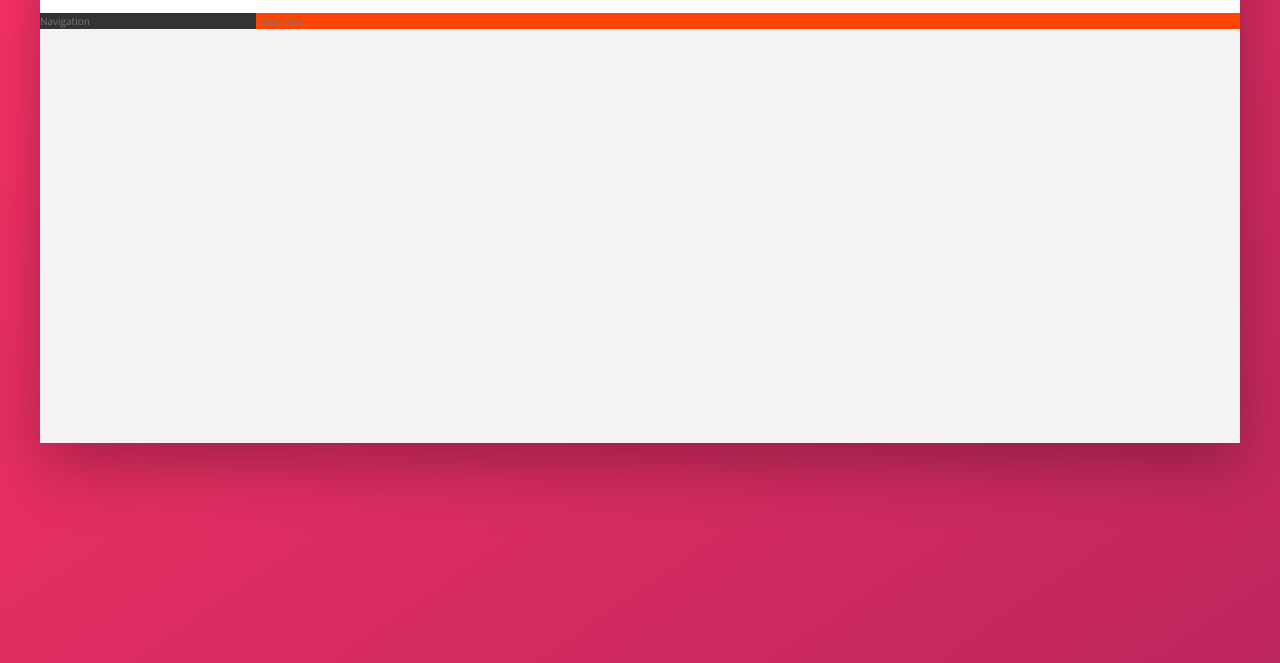
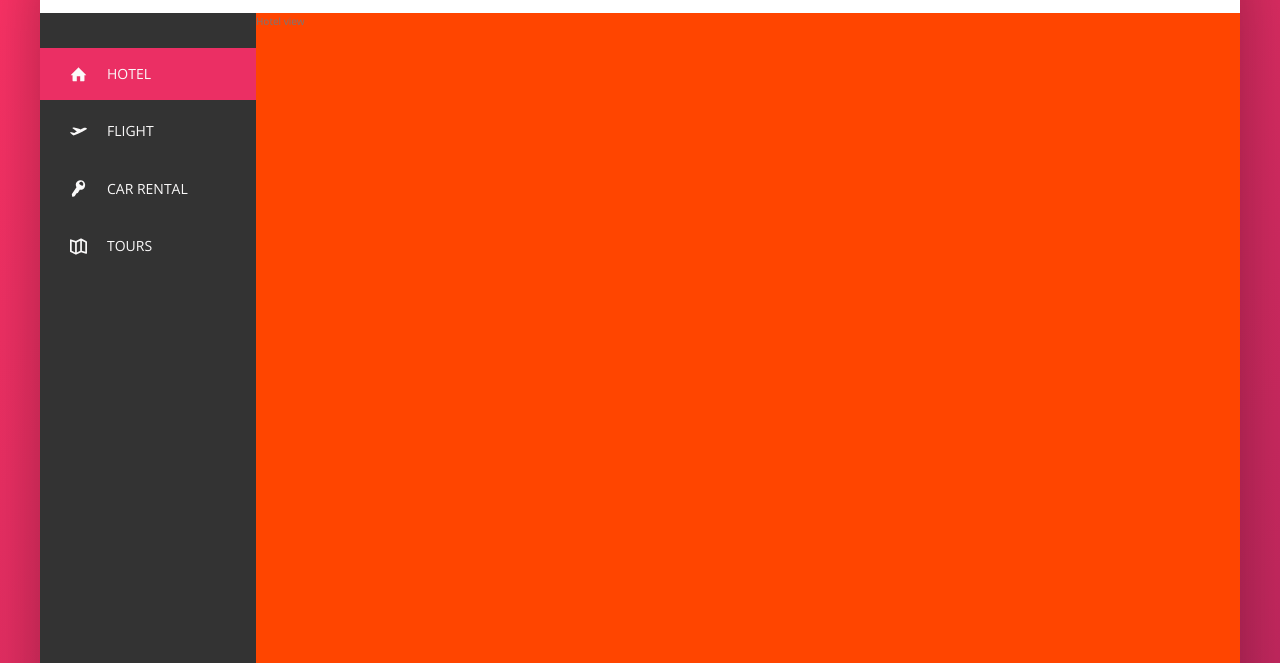
Before and after one commit to lawellwilhelm-dev/trillo, a website: page index.html in a window 1280 px wide. Shown: the part 137-800 px from the top of the page. Drawn offline with nearby package versions, Linux system fonts and the light colour scheme.

Commit message:
Build the navigation

```diff
--- a/index.html
+++ b/index.html
@@ -46,9 +46,47 @@
                     </div>
                 </nav>
             </header>
+
             <div class="content">
                 <nav class="sidebar">
-                    Navigation
+                    <ul class="side-nav">
+                        <li class="side-nav__item side-nav__item--active">
+                            <a href="#" class="side-nav__link">
+                                <svg class="side-nav__icon">
+                                    <use xlink:href="img/sprite.svg#icon-home"></use>
+                                </svg>
+                                <span>Hotel</span>
+                            </a>
+                        </li>
+                        <li class="side-nav__item">
+                            <a href="#" class="side-nav__link">
+                                <svg class="side-nav__icon">
+                                    <use xlink:href="img/sprite.svg#icon-aircraft-take-off"></use>
+                                </svg>
+                                <span>Flight</span>
+                            </a>
+                        </li>
+                        <li class="side-nav__item">
+                            <a href="#" class="side-nav__link">
+                                <svg class="side-nav__icon">
+                                    <use xlink:href="img/sprite.svg#icon-key"></use>
+                                </svg>
+                                <span>Car rental</span>
+                            </a>
+                        </li>
+                        <li class="side-nav__item">
+                            <a href="#" class="side-nav__link">
+                                <svg class="side-nav__icon">
+                                    <use xlink:href="img/sprite.svg#icon-map"></use>
+                                </svg>
+                                <span>Tours</span>
+                            </a>
+                        </li>
+                    </ul>
+
+                    <div class="legal">
+                        &copy; 2020 by Trillo. All right reserved.
+                    </div>
                 </nav>
                 <main class="hotel-view">
                     Hotel view
--- a/sass/_components.scss
+++ b/sass/_components.scss
@@ -131,3 +131,85 @@
 
     }
 }
+
+
+
+.side-nav {
+
+    font-size: 1.4rem;
+    list-style-type: none;
+    margin-top: 3.5rem;
+
+    &__item {
+        position: relative;
+
+        &:not(:last-child) {
+            margin-bottom: .5rem;
+        }
+
+    }
+
+
+    &__item::before {
+        content: "";
+
+        position: absolute;
+        top: 0;
+        left: 0;
+
+        height: 100%;
+        width: 3px;
+        background-color: var(--color-primary);
+
+        transform: scaleY(0);
+
+        transition: transform .2s,
+            width .4s cubic-bezier(1, 0, 0, 1) .2s,
+            background-color .1s;
+
+    }
+
+    &__item:hover::before,
+    &__item--active::before {
+        transform: scaleY(1);
+        width: 100%;
+    }
+
+    &__item:active::before {
+        background-color: var(--color-primary-light);
+    }
+
+    &__link:link,
+    &__link:visited {
+        color: var(--color-grey-light-1);
+        text-decoration: none;
+        text-transform: uppercase;
+
+        padding: 1.5rem 3rem;
+
+        display: flex;
+        align-items: center;
+
+        position: relative;
+        z-index: 10;
+    }
+
+
+    &__icon {
+        width: 1.7rem;
+        height: 1.7rem;
+
+        margin-right: 2rem;
+        fill: currentColor;
+    }
+
+}
+
+.legal {
+    font-size: 1.2rem;
+    text-align: center;
+    color: var(--color-grey-light-4);
+
+    padding: 2.5rem;
+
+}
--- a/sass/_layout.scss
+++ b/sass/_layout.scss
@@ -26,11 +26,17 @@
     background-color: var(--color-grey-dark-1);
 
     flex: 0 0 18%;
+
+    display: flex;
+    flex-direction: column;
+    justify-content: space-between;
 }
 
 .hotel-view {
     background-color: #fff;
     background-color: orangered;
 
+    height: 80rem;
+
     flex: 1;
 }
```
Also changed, not shown: css/style.css, 1 other file.
